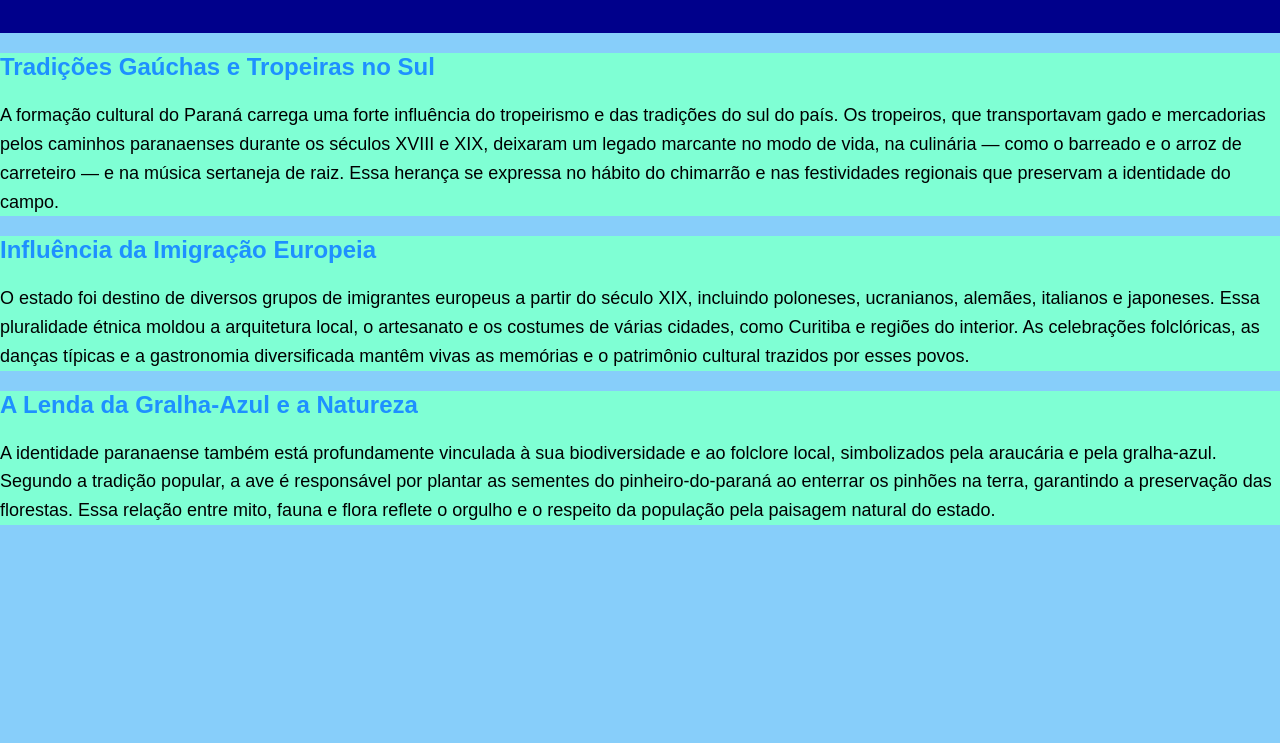
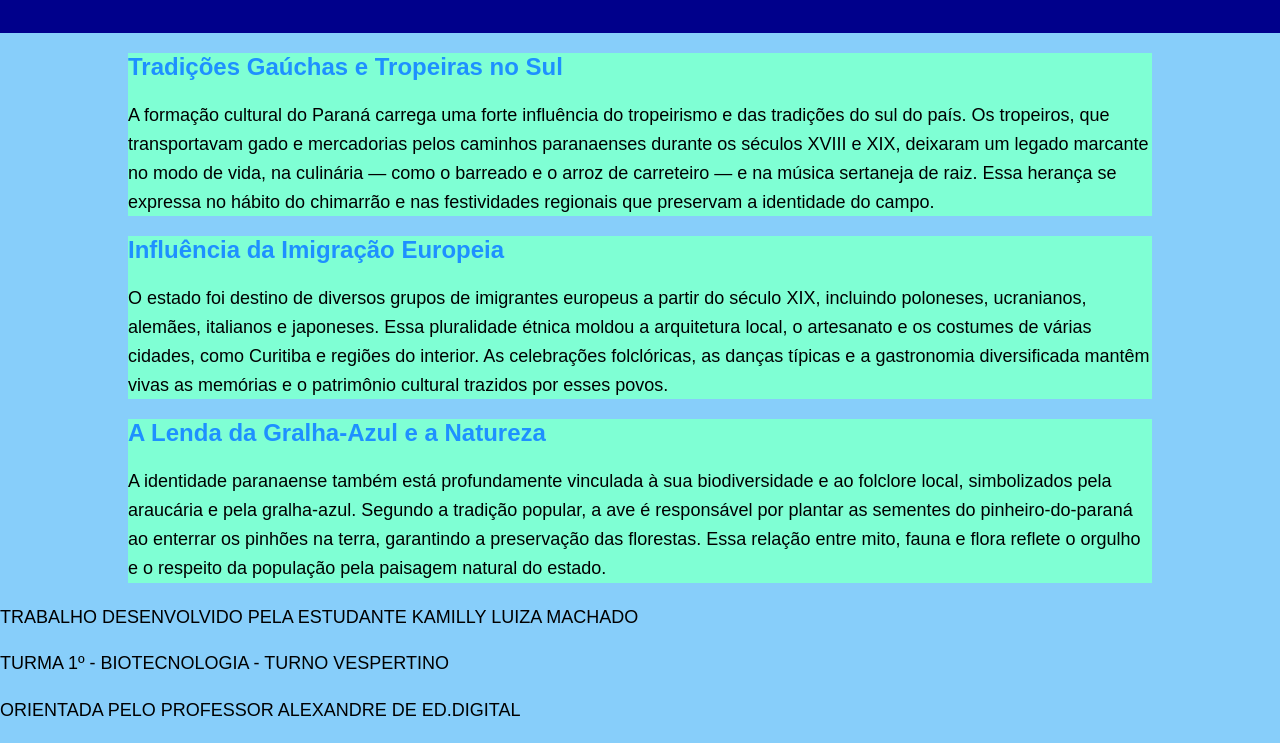
Before and after one commit to kamillyluizamachado-arch/cultura-paranaense, a plain HTML site: page index.html in a window 1280 px wide. Shown: the part 117-860 px from the top of the page. Before the commit the page ends 800 px from the top, so only its background shows below. Drawn offline with Linux system fonts and the light colour scheme.

Commit message:
ACRESENTEI OS NOMES E O PROFESOR

```diff
--- a/index.html
+++ b/index.html
@@ -15,6 +15,7 @@
 
         </nav>
     </header>
+    <main>
     <section>
         <h2>Tradições Gaúchas e Tropeiras no Sul
         </h2>
@@ -40,6 +41,12 @@
             Essa relação entre mito, fauna e flora reflete o orgulho e o respeito da população pela paisagem natural do
             estado.</p>
     </section>
+    </main>
+    <footer>
+        <P>TRABALHO DESENVOLVIDO PELA ESTUDANTE KAMILLY LUIZA MACHADO</P>
+        <P>TURMA 1º - BIOTECNOLOGIA - TURNO VESPERTINO</P>
+<p> ORIENTADA PELO PROFESSOR ALEXANDRE DE ED.DIGITAL</p>
+    </footer>
 
 </body>
 
```
